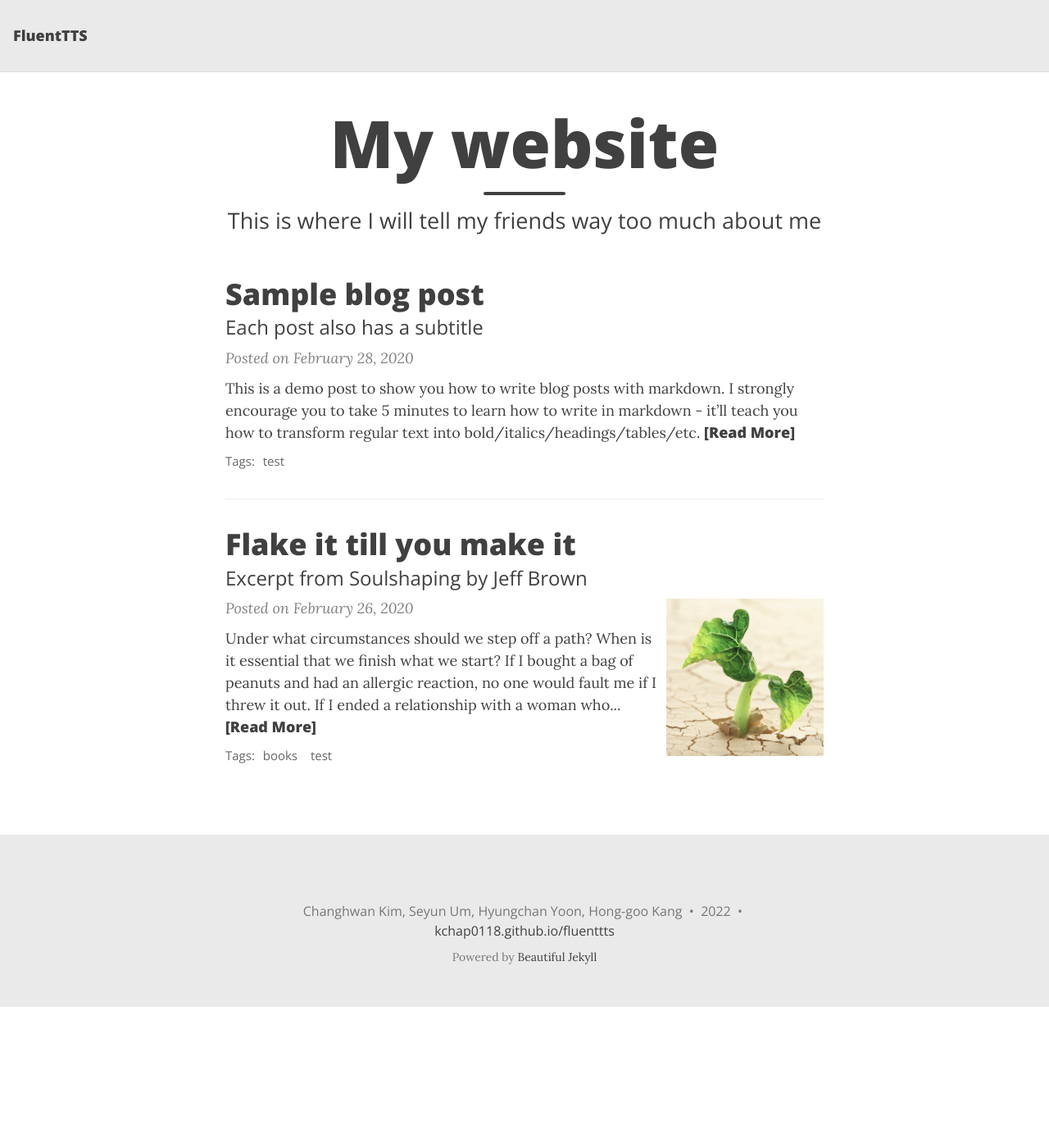
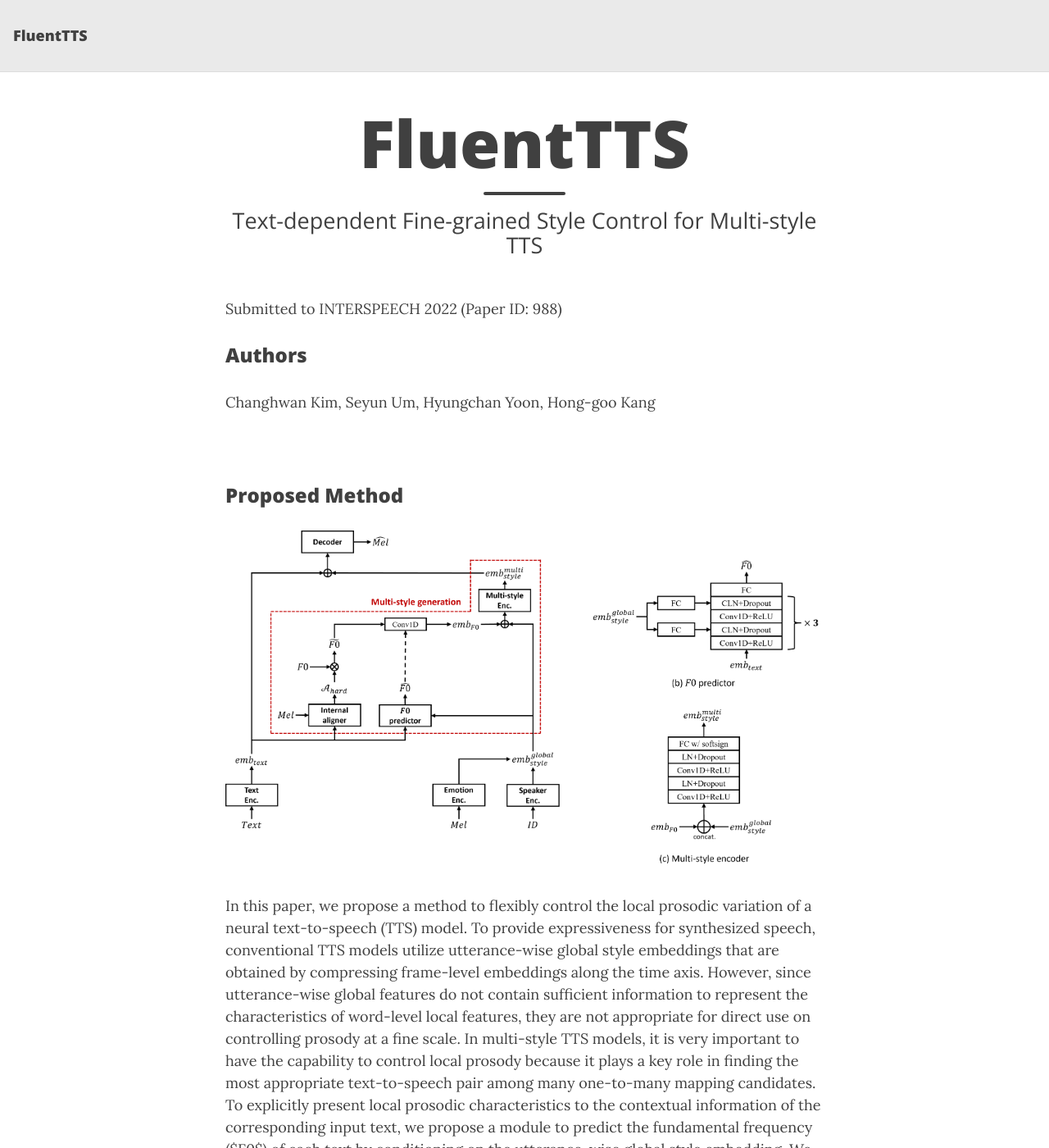
Before and after one commit to kchap0118/fluenttts, a Jekyll site: the page built from index.md, in a window 1280 px wide and 1400 px high. Shown: the whole window at 82% size. Built offline with Jekyll 4.4.1, drawn with Linux system fonts in a browser that asks for light colours; nearby versions of some CDN libraries; the list of posts is cut into pages by our own code; some of the changed text lies outside the part shown.

````diff
--- a/_config.yml
+++ b/_config.yml
@@ -89,7 +89,7 @@ excerpt_length: 50
 feed_show_excerpt: true
 
 # Whether or not to show a list of tags below each post preview in the feed page
-feed_show_tags: true
+feed_show_tags: false
 
 # Add a search button to the navbar
 #post_search: true
--- a/_posts/2020-02-26-flake-it-till-you-make-it.md
+++ /dev/null
@@ -1,17 +0,0 @@
----
-layout: post
-title: Flake it till you make it
-subtitle: Excerpt from Soulshaping by Jeff Brown
-cover-img: /assets/img/path.jpg
-thumbnail-img: /assets/img/thumb.png
-share-img: /assets/img/path.jpg
-tags: [books, test]
----
-
-Under what circumstances should we step off a path? When is it essential that we finish what we start? If I bought a bag of peanuts and had an allergic reaction, no one would fault me if I threw it out. If I ended a relationship with a woman who hit me, no one would say that I had a commitment problem. But if I walk away from a seemingly secure route because my soul has other ideas, I am a flake?
-
-The truth is that no one else can definitively know the path we are here to walk. It’s tempting to listen—many of us long for the omnipotent other—but unless they are genuine psychic intuitives, they can’t know. All others can know is their own truth, and if they’ve actually done the work to excavate it, they will have the good sense to know that they cannot genuinely know anyone else’s. Only soul knows the path it is here to walk. Since you are the only one living in your temple, only you can know its scriptures and interpretive structure.
-
-At the heart of the struggle are two very different ideas of success—survival-driven and soul-driven. For survivalists, success is security, pragmatism, power over others. Success is the absence of material suffering, the nourishing of the soul be damned. It is an odd and ironic thing that most of the material power in our world often resides in the hands of younger souls. Still working in the egoic and material realms, they love the sensations of power and focus most of their energy on accumulation. Older souls tend not to be as materially driven. They have already played the worldly game in previous lives and they search for more subtle shades of meaning in this one—authentication rather than accumulation. They are often ignored by the culture at large, although they really are the truest warriors.
-
-A soulful notion of success rests on the actualization of our innate image. Success is simply the completion of a soul step, however unsightly it may be. We have finished what we started when the lesson is learned. What a fear-based culture calls a wonderful opportunity may be fruitless and misguided for the soul. Staying in a passionless relationship may satisfy our need for comfort, but it may stifle the soul. Becoming a famous lawyer is only worthwhile if the soul demands it. It is an essential failure if you are called to be a monastic this time around. If you need to explore and abandon ten careers in order to stretch your soul toward its innate image, then so be it. Flake it till you make it.
--- a/_posts/2020-02-28-test-markdown.md
+++ /dev/null
@@ -1,78 +0,0 @@
----
-layout: post
-title: Sample blog post
-subtitle: Each post also has a subtitle
-gh-repo: daattali/beautiful-jekyll
-gh-badge: [star, fork, follow]
-tags: [test]
-comments: true
----
-
-This is a demo post to show you how to write blog posts with markdown.  I strongly encourage you to [take 5 minutes to learn how to write in markdown](https://markdowntutorial.com/) - it'll teach you how to transform regular text into bold/italics/headings/tables/etc.
-
-**Here is some bold text**
-
-## Here is a secondary heading
-
-Here's a useless table:
-
-| Number | Next number | Previous number |
-| :------ |:--- | :--- |
-| Five | Six | Four |
-| Ten | Eleven | Nine |
-| Seven | Eight | Six |
-| Two | Three | One |
-
-
-How about a yummy crepe?
-
-![Crepe](https://s3-media3.fl.yelpcdn.com/bphoto/cQ1Yoa75m2yUFFbY2xwuqw/348s.jpg)
-
-It can also be centered!
-
-![Crepe](https://s3-media3.fl.yelpcdn.com/bphoto/cQ1Yoa75m2yUFFbY2xwuqw/348s.jpg){: .mx-auto.d-block :}
-
-Here's a code chunk:
-
-~~~
-var foo = function(x) {
-  return(x + 5);
-}
-foo(3)
-~~~
-
-And here is the same code with syntax highlighting:
-
-```javascript
-var foo = function(x) {
-  return(x + 5);
-}
-foo(3)
-```
-
-And here is the same code yet again but with line numbers:
-
-{% highlight javascript linenos %}
-var foo = function(x) {
-  return(x + 5);
-}
-foo(3)
-{% endhighlight %}
-
-## Boxes
-You can add notification, warning and error boxes like this:
-
-### Notification
-
-{: .box-note}
-**Note:** This is a notification box.
-
-### Warning
-
-{: .box-warning}
-**Warning:** This is a warning box.
-
-### Error
-
-{: .box-error}
-**Error:** This is an error box.
--- a/index.html
+++ /dev/null
@@ -1,5 +0,0 @@
----
-layout: home
-title: My website
-subtitle: This is where I will tell my friends way too much about me
----
--- /dev/null
+++ b/index.md
@@ -0,0 +1,32 @@
+---
+layout: home
+title: FluentTTS
+subtitle: Text-dependent Fine-grained Style Control for Multi-style TTS
+---
+
+Submitted to INTERSPEECH 2022 (Paper ID: 988)
+
+<h3>Authors
+</h3>
+
+Changhwan Kim, Seyun Um, Hyungchan Yoon, Hong-goo Kang
+
+<br />
+
+<h3>Proposed Method
+
+</h3>
+
+<img src="./assets/img/unified_fig.png">
+
+In this paper, we propose a method to flexibly control the local prosodic variation of a neural text-to-speech (TTS) model. To provide expressiveness for synthesized speech, conventional TTS models utilize utterance-wise global style embeddings that are obtained by compressing frame-level embeddings along the time axis. However, since utterance-wise global features do not contain sufficient information to represent the characteristics of word-level local features, they are not appropriate for direct use on controlling prosody at a fine scale.
+In multi-style TTS models, it is very important to have the capability to control local prosody because it plays a key role in finding the most appropriate text-to-speech pair among many one-to-many mapping candidates.
+To explicitly present local prosodic characteristics to the contextual information of the corresponding input text, we propose a module to predict the fundamental frequency ($F0$) of each text by conditioning on the utterance-wise global style embedding.
+We also estimate multi-style embeddings using a multi-style encoder, which takes as inputs both a global utterance-wise embedding and a local $F0$ embedding.
+Our multi-style embedding enhances the naturalness and expressiveness of synthesized speech and is able to control prosody styles at the word-level or phoneme-level.
+
+<br />
+
+<h3>Samples
+
+</h3>
````
Also changed, not shown: docs/index.html (deleted, +0 -25 lines), assets/img/unified_fig.png (added).
